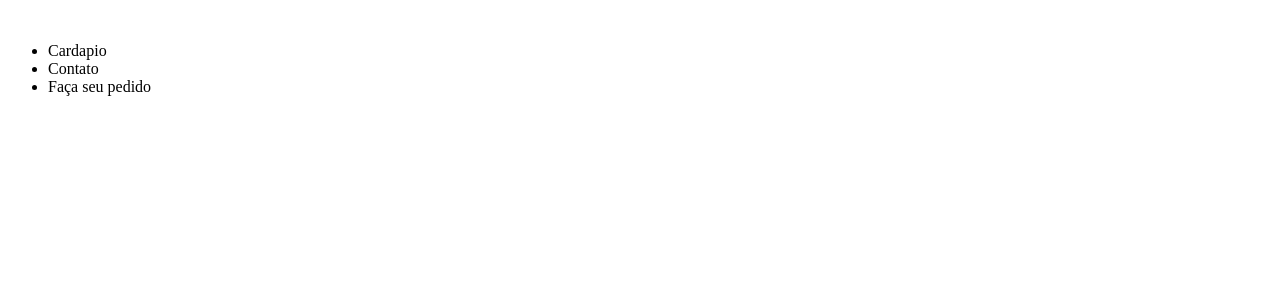
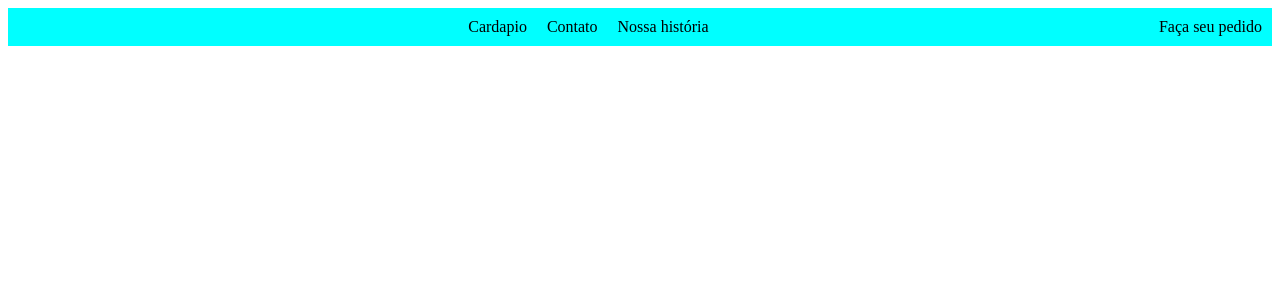
Before and after one commit to PabloPCruz/projeto-pizzaria, an Angular app: page / in a window 1280 px wide. Shown: the top 300 px of the page. Built offline with nearby package versions, Linux system fonts and the light colour scheme.

Commit message:
feat: adicionando novo component

```diff
--- a/src/app/header/header.css
+++ b/src/app/header/header.css
@@ -0,0 +1,34 @@
+.root {
+    margin: 0;
+}
+
+.header-toolbar {
+    display: flex;
+    list-style-type: none;
+    min-width: 400px;
+    justify-content: space-between;
+    align-items: center;
+    padding: 10px;
+    background-color: aqua;
+    margin: 0;
+}
+
+.header-toolbar-logo {
+    display: flex;
+    align-items: center;
+}
+
+.header-toolbar-links {
+    display: flex;
+    gap: 20px;
+    justify-content: center;
+    align-items: center;
+    flex: 1;
+}
+
+.header-toolbar-actions {
+    color: rgb(0, 0, 0);
+    display: flex;
+    align-items: center;
+    justify-content: flex-end;
+}
--- a/src/app/header/header.html
+++ b/src/app/header/header.html
@@ -1,7 +1,15 @@
-<img src="" alt="">
+<ul class="header-toolbar">
+    <div class="header-toolbar-logo">
+        <li> <img src="" alt=""> </li>
+    </div>
 
-<ul>
-    <li> Cardapio </li>
-    <li> Contato </li>
-    <li> Faça seu pedido </li>
+    <div class="header-toolbar-links">
+        <li> Cardapio </li>
+        <li> Contato </li>
+        <li> Nossa história </li>
+    </div>
+
+    <div class="header-toolbar-actions">
+        <li> Faça seu pedido </li>
+    </div>
 </ul>
--- a/src/index.html
+++ b/src/index.html
@@ -1,13 +1,24 @@
 <!doctype html>
 <html lang="pt-br">
+
 <head>
   <meta charset="utf-8">
   <title>ProjetoPizzaria</title>
   <base href="/">
   <meta name="viewport" content="width=device-width, initial-scale=1">
   <link rel="icon" type="image/x-icon" href="favicon.ico">
+
+  <style>
+  /* FONTES */
+    @import url('https://fonts.googleapis.com/css2?family=Merriweather:ital,opsz,wght@1,18..144,900&display=swap');
+
+  </style>
+
+
 </head>
+
 <body>
   <app-root></app-root>
 </body>
+
 </html>
```
